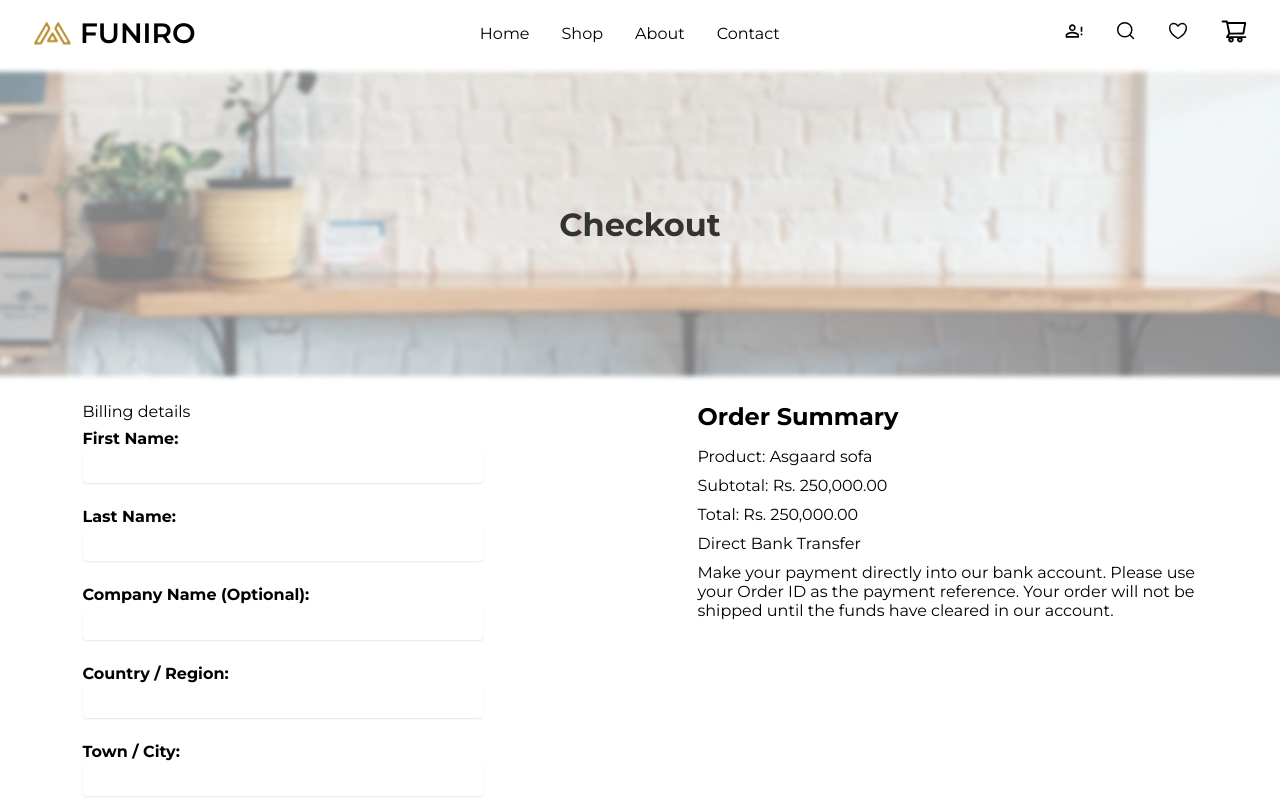
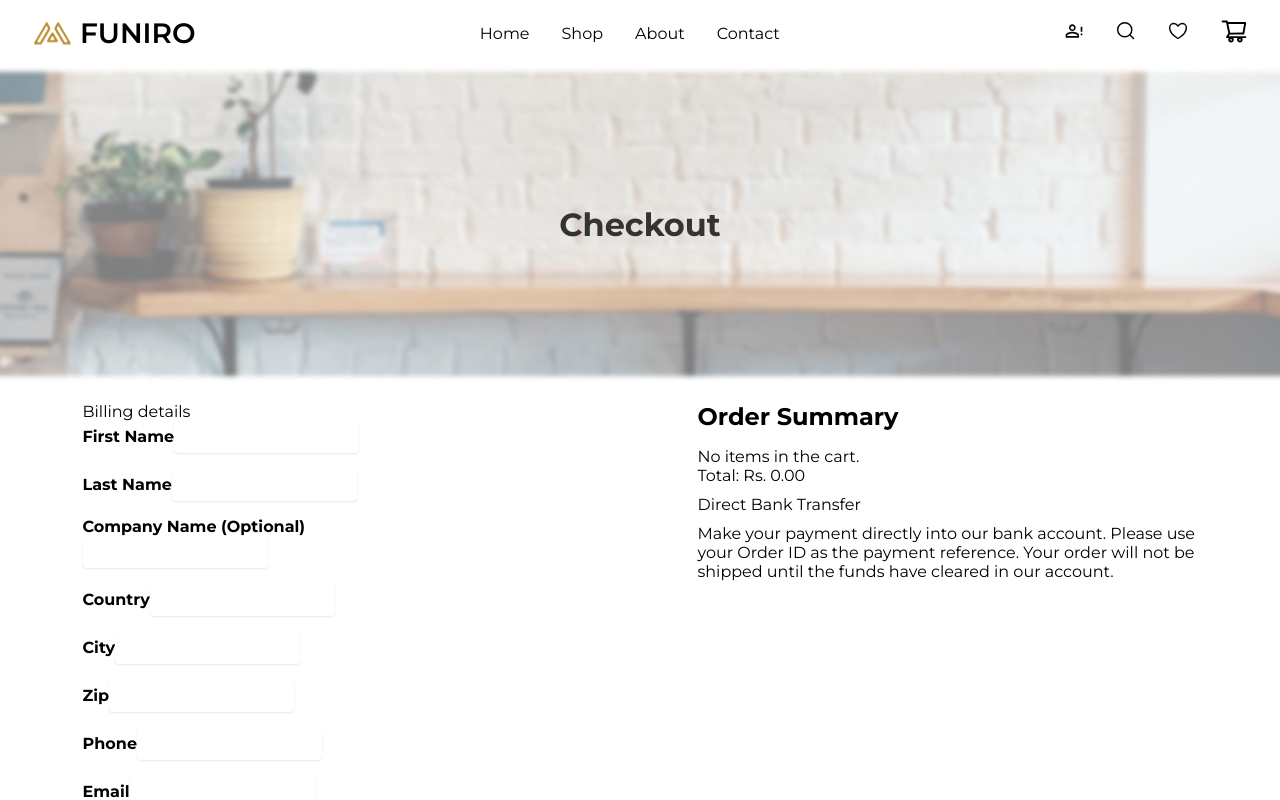
Before and after one commit to tonto87/furniro_react, a React (Create React App) app: page /checkout in a window 1280 px wide. Shown: the top 800 px of the page. Built offline with nearby package versions, Linux system fonts and the light colour scheme.

Commit message:
checkout page

```diff
--- a/src/atoms/Card/card.js
+++ b/src/atoms/Card/card.js
@@ -13,12 +13,13 @@ const Card = ({ product }) => {
   const handleAddToCart = () => {
     try {
       dispatch({ type: "ADD_TO_CART", product });
-      setIsAdded(true); // Показываем, что продукт добавлен
-      setTimeout(() => setIsAdded(false), 2000); // Скрываем через 2 секунды
+      setIsAdded(true);
+      setTimeout(() => setIsAdded(false), 2000);
     } catch (error) {
       console.error("Error adding to cart:", error);
     }
   };
+  // console.log(product.price)
 
   return (
     <CardStyle>
--- a/src/atoms/Card/styles.js
+++ b/src/atoms/Card/styles.js
@@ -2,13 +2,17 @@ import styled from "styled-components";
 import { variables } from "../../styles/variables";
 
 export const CardStyle = styled.div`
+  flex-basis: calc(25% - 30px);
   .card {
     display: flex;
 
     /* width: 285px; */
     flex-direction: column;
     position: relative;
-    flex-basis: calc(25% - 32px);
+
+    &__img{
+      width: 100%;
+    }
 
     &__ellipse {
       position: absolute;
@@ -45,6 +49,7 @@ export const CardStyle = styled.div`
         font-weight: 600;
         line-height: 120%;
         padding-bottom: 8px;
+        min-height: 66px;
       }
 
       &-name {
--- a/src/pages/Checkout/Checkout.js
+++ b/src/pages/Checkout/Checkout.js
@@ -1,7 +1,14 @@
 import React, { useState } from "react";
+import { useLocation } from "react-router-dom";
 import { CheckoutStyle } from "./styles";
+import getImagePath from "../../utils/getImgPath";
 
 const Checkout = () => {
+  const location = useLocation();
+
+  const { cart } = location.state || { cart: [] };
+
+  console.log(cart[0])
   const [formData, setFormData] = useState({
     firstName: "",
     lastName: "",
@@ -12,6 +19,8 @@ const Checkout = () => {
     phone: "",
     email: "",
   });
+
+
 
   const handleChange = (e) => {
     const { name, value } = e.target;
@@ -33,9 +42,13 @@ const Checkout = () => {
       zip: "",
       phone: "",
       email: "",
-      note: "",
     });
   };
+
+  const totalAmount = cart.reduce(
+    (acc, item) => acc + item.price * item.count,
+    0
+  );
 
   return (
     <CheckoutStyle>
@@ -46,107 +59,64 @@ const Checkout = () => {
       <div className="checkout-container">
         <form onSubmit={handleSubmit}>
           <p>Billing details</p>
-          <label htmlFor="firstName">First Name:</label>
-          <input
-            type="text"
-            id="firstName"
-            name="firstName"
-            value={formData.firstName}
-            onChange={handleChange}
-            required
-          />
-
-          <label htmlFor="lastName">Last Name:</label>
-          <input
-            type="text"
-            id="lastName"
-            name="lastName"
-            value={formData.lastName}
-            onChange={handleChange}
-            required
-          />
-
-          <label htmlFor="companyName">Company Name (Optional):</label>
-          <input
-            type="text"
-            id="companyName"
-            name="companyName"
-            value={formData.companyName}
-            onChange={handleChange}
-          />
-
-          <label htmlFor="country">Country / Region:</label>
-          <input
-            type="text"
-            id="country"
-            name="country"
-            value={formData.country}
-            onChange={handleChange}
-            required
-          />
-
-          <label htmlFor="city">Town / City:</label>
-          <input
-            type="text"
-            id="city"
-            name="city"
-            value={formData.city}
-            onChange={handleChange}
-            required
-          />
-
-          <label htmlFor="zip">ZIP code:</label>
-          <input
-            type="text"
-            id="zip"
-            name="zip"
-            value={formData.zip}
-            onChange={handleChange}
-            required
-          />
-
-          <label htmlFor="phone">Phone:</label>
-          <input
-            type="tel"
-            id="phone"
-            name="phone"
-            value={formData.phone}
-            onChange={handleChange}
-            required
-          />
-
-          <label htmlFor="email">Email address:</label>
-          <input
-            type="email"
-            id="email"
-            name="email"
-            value={formData.email}
-            onChange={handleChange}
-            required
-          />
-
-          <label htmlFor="note">Order Notes (Optional):</label>
-          <textarea
-            id="note"
-            name="note"
-            value={formData.note}
-            onChange={handleChange}
-            placeholder="Add any special instructions here..."
-          ></textarea>
+          {[
+            "firstName",
+            "lastName",
+            "companyName",
+            "country",
+            "city",
+            "zip",
+            "phone",
+            "email",
+          ].map((field) => (
+            <div key={field}>
+              <label htmlFor={field}>
+                {field.charAt(0).toUpperCase() +
+                  field.slice(1).replace(/([A-Z])/g, " $1")}
+                {field === "companyName" ? " (Optional)" : ""}
+              </label>
+              <input
+                type={
+                  field === "phone"
+                    ? "tel"
+                    : field === "email"
+                    ? "email"
+                    : "text"
+                }
+                id={field}
+                name={field}
+                value={formData[field]}
+                onChange={handleChange}
+                required={field !== "companyName"} // Optional field
+              />
+            </div>
+          ))}
 
           <button type="submit">Place order</button>
         </form>
 
         <div className="order-summary-container">
           <h2>Order Summary</h2>
+          {cart.length > 0 ? (
+            cart.map((item) => (
+              <div key={item.id} className="order-summary-item">
+                <img
+                  src={getImagePath(item.img)}
+                  alt={item.name}
+                  className="order-summary-image"
+                />
+                <p>
+                  Product: {item.name} (x{item.count})
+                </p>
+                <p>Subtotal: Rs. {item.price * item.count}</p>
+              </div>
+            ))
+          ) : (
+            <p>No items in the cart.</p>
+          )}
           <div className="order-summary-item">
-            <p>Product: Asgaard sofa</p>
-          </div>
-          <div className="order-summary-item">
-            <p>Subtotal: Rs. 250,000.00</p>
-          </div>
-          <div className="order-summary-item">
-            <p>Total: Rs. 250,000.00</p>
+            <p>Total: Rs. {totalAmount.toFixed(2)}</p>
+            {/* <p>Total: Rs. {totalAmount}</p> */}
           </div>
           <div className="order-summary-item">
             <p>Direct Bank Transfer</p>
--- a/src/pages/Checkout/styles.js
+++ b/src/pages/Checkout/styles.js
@@ -16,6 +16,7 @@ export const CheckoutStyle = styled.div`
     h1 {
       font-size: 2rem;
       text-align: center;
+      margin: 0;
     }
   }
 
@@ -45,16 +46,22 @@ export const CheckoutStyle = styled.div`
         border-radius: 4px;
         font-family: ${variables.fonts.montserrat};
         box-shadow: 0 1px 2px rgba(0, 0, 0, 0.1);
+        transition: box-shadow 0.2s ease;
+
+        &:focus {
+          box-shadow: 0 0 5px rgba(0, 123, 255, 0.5);
+          outline: none;
+        }
       }
 
       button {
-        background-color: #007bff;
+        background-color: ${variables.cream2};
         color: ${variables.fontColor};
         border: none;
         padding: 0.5rem 1rem;
         cursor: pointer;
         border-radius: 4px;
-        background-color: ${variables.cream2};
+        transition: background-color 0.3s ease;
 
         &:hover {
           background-color: ${variables.cream};
@@ -64,15 +71,28 @@ export const CheckoutStyle = styled.div`
 
     .order-summary-container {
       display: flex;
+      flex-direction: column;
       width: 500px;
-      flex-direction: column;
 
       h2 {
         margin-bottom: 1rem;
       }
 
       .order-summary-item {
+        display: flex;
+        align-items: center;
         margin-bottom: 10px;
+
+        img {
+          max-width: 60px;
+          height: auto;
+
+          border-radius: 4px;
+        }
+      }
+
+      .order-summary-item p {
+        margin: 0;
       }
     }
   }
--- a/src/pages/Shop/Shop.js
+++ b/src/pages/Shop/Shop.js
@@ -8,12 +8,14 @@ const shopActionTypes = {
   SET_PER_PAGE: "set_per_page",
   SET_PRODUCTS: "set_products",
   SET_SORT_BY_CATEGORY: "set_sort_by",
+  SET_DIRECTION_CHANGER: "set_direction_changer",
 };
 
 const initialShopState = {
   filter: {
     perPage: 4,
     sortByCategory: "",
+    flexDirection: "shop__cards-row",
   },
   products: [],
   page: 1,
@@ -43,7 +45,14 @@ const shopReducer = (state, action) => {
           sortByCategory: action.payload,
         },
       };
-
+      case shopActionTypes.SET_DIRECTION_CHANGER:
+        return {
+          ...state,
+          filter: {
+            ...state.filter,
+            flexDirection: action.payload,
+          },
+        };
 
     default:
       break;
@@ -57,13 +66,13 @@ const Shop = ({}) => {
     dispatch({ type: shopActionTypes.SET_PRODUCTS, payload: data.products });
   }, [data]);
 
+
+
   const handlePerPage = (perPageFilter) => {
     dispatch({ type: shopActionTypes.SET_PER_PAGE, payload: perPageFilter });
   };
 
-
   const handleSortCategory = (selectedSort) => {
-    // console.log(selectedSort);
     dispatch({
       type: shopActionTypes.SET_SORT_BY_CATEGORY,
       payload: selectedSort,
@@ -78,8 +87,12 @@ const Shop = ({}) => {
     );
   }, [state.products, state.filter.sortByCategory]);
 
-  // console.log({sortedProducts,pros: state.products,sort: state.filter.sortBy});
-
+  const handleDirectionChanger = (selectedChanger) => {
+    dispatch({
+      type: shopActionTypes.SET_DIRECTION_CHANGER,
+      payload: selectedChanger,
+    });
+  };
 
   return (
     <>
@@ -90,13 +103,15 @@ const Shop = ({}) => {
         pageState={state.filter.perPage}
         setSortByCategory={handleSortCategory}
         sortByCategory={state.filter.sortByCategory}
+        flexChanger={handleDirectionChanger}
+        flexState={state.filter.flexDirection}
       />
       <ShopList
         products={filteredProducts}
         pageState={state.filter.perPage}
         activePage={state.page}
+        flexState={state.filter.flexDirection}
       />
-
     </>
   );
 };
--- a/src/pages/Shop/components/Filter.js
+++ b/src/pages/Shop/components/Filter.js
@@ -7,13 +7,22 @@ const Filter = ({
   pageState,
   setSortByCategory,
   sortByCategory,
+  flexChanger,
+  flexState
 }) => {
   const [selectedSort, setSelectedSort] = useState(sortByCategory);
 
   const [perPage, setPerPage] = useState(pageState);
 
+  const [flexDirection, setFlexDirection] = useState(flexState);
+  // console.log(flexState);
+
   const handlePerPageChanger = (e) => {
     setPerPage(e.target.value);
+  };
+
+  const handleflexDirection = (e) => {
+    setFlexDirection(e);
   };
 
   const handleSelectChange = (e) => {
@@ -27,6 +36,10 @@ const Filter = ({
     perPageChange(perPage);
   }, [perPage]);
 
+  useEffect(() => {
+    flexChanger(flexDirection);
+  }, [flexDirection]);
+
   return (
     <FilterStyle>
       <section className="filter">
@@ -36,8 +49,16 @@ const Filter = ({
             <h1 className="filter__buttons-filtering-h1">Filter</h1>
           </div>
           <div className="filter__buttons-listing">
-            <a className="filter__buttons-listing-grid" href=""></a>
-            <a className="filter__buttons-listing-viewlist" href=""></a>
+            <button
+              className="filter__buttons-listing-grid"
+              onClick={() => handleflexDirection("shop__cards-row")}
+              href=""
+            ></button>
+            <button
+              className="filter__buttons-listing-viewlist"
+              onClick={() => handleflexDirection("shop__cards-column")}
+              href=""
+            ></button>
           </div>
           <span className="filter__result-text">
             Showing {perPage} of {data.products.length} results
--- a/src/pages/Shop/components/ShopList.js
+++ b/src/pages/Shop/components/ShopList.js
@@ -4,7 +4,7 @@ import Card from "../../../atoms/Card";
 import Pagination from "../../../components/Pagination";
 
 
-const ShopList = ({ products, pageState, activePage }) => {
+const ShopList = ({ products, pageState, activePage,flexState }) => {
   const [selected, setSelected] = useState([]);
   const [pageNumber, setPageNumber] = useState(activePage);
 
@@ -24,7 +24,7 @@ const ShopList = ({ products, pageState, activePage }) => {
     <OurShopStyle>
       <section className="shop">
         <h1 className="shop__title">Our shops</h1>
-        <div className="shop__cards">
+        <div className={flexState}>
           {selected.map((product) => (
             <Card key={product.id} product={product} />
           ))}
--- a/src/pages/Shop/components/styles.js
+++ b/src/pages/Shop/components/styles.js
@@ -205,8 +205,9 @@ export const FilterStyle = styled.div`
 `;
 
 export const OurShopStyle = styled.div`
+
   .shop {
-    padding: 56px 102px 69px;
+    padding: 56px 102px;
 
     @media screen and (width >= 1024px) {
       gap: 27px;
@@ -251,12 +252,25 @@ export const OurShopStyle = styled.div`
       line-height: 120%; /* 48px */
     }
 
-    &__cards {
+    &__cards-row {
+      margin-top: 32px;
+      display: flex;
+      justify-content:space-between;
+      align-items: center;
+      gap: 30px;
+      flex-wrap: wrap;
+      flex-direction: row;
+
+    }
+    &__cards-column {
       margin-top: 32px;
       display: flex;
       align-items: center;
+      justify-content:center;
+
       gap: 30px;
       flex-wrap: wrap;
+      flex-direction: column;
     }
   }
 `;
```
